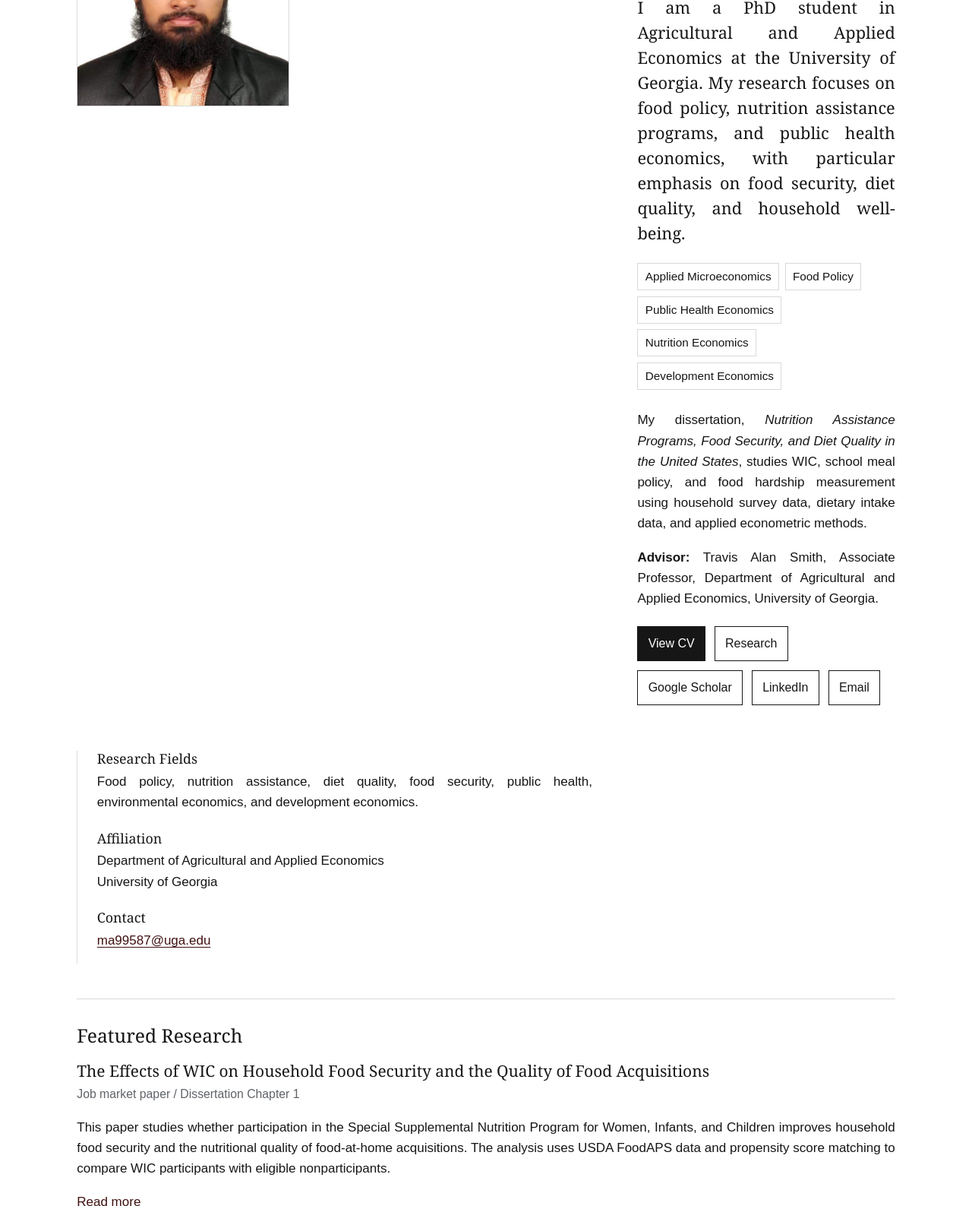
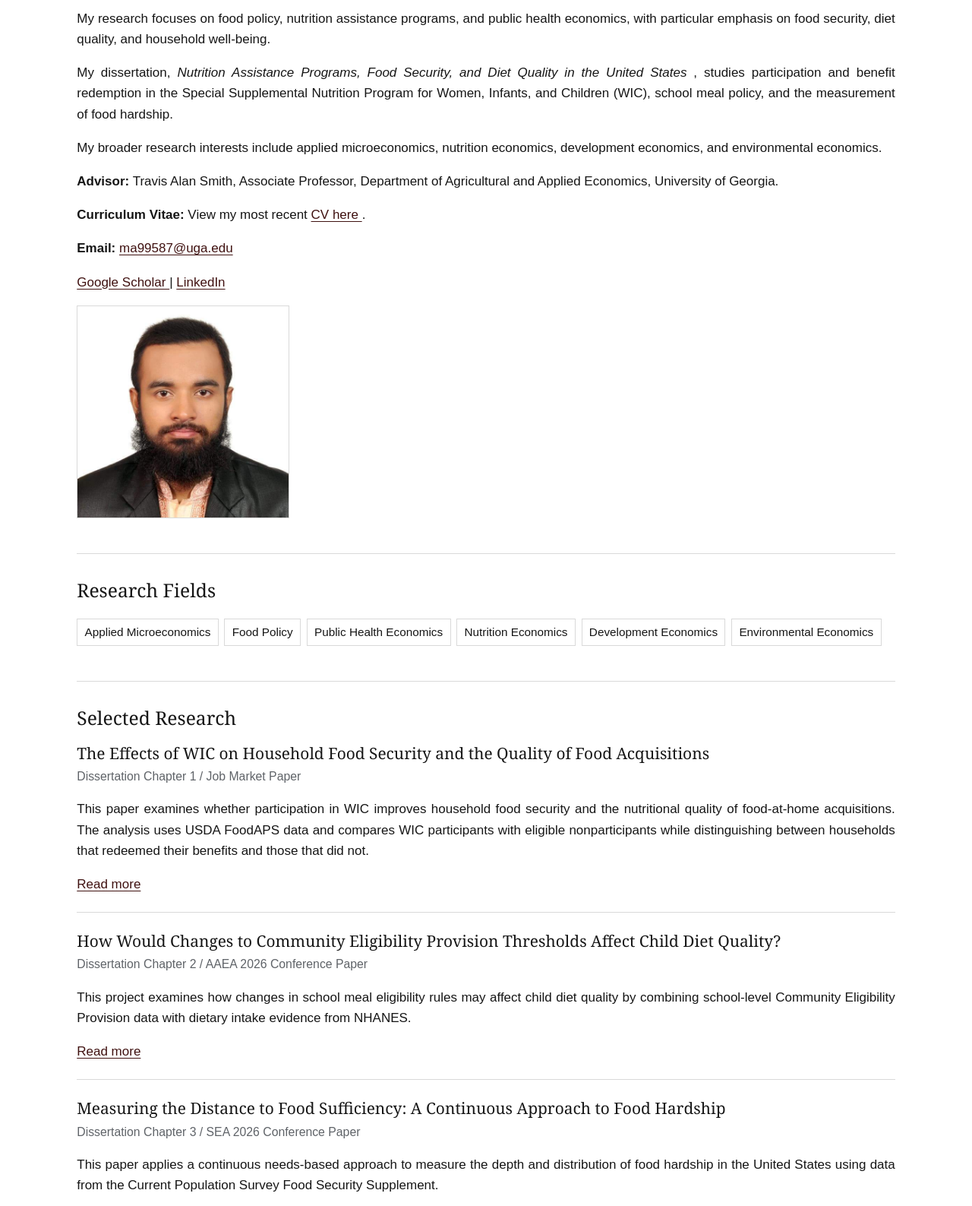
Before and after one commit to alaminhurira375-cell/alaminhurira375-cell.github.io, a plain HTML site: page index.html in a window 1280 px wide. Shown: the part 272-1859 px from the top of the page at 76% size. Drawn offline with Linux system fonts and the light colour scheme.

Commit message:
index.html

```diff
--- a/index.html
+++ b/index.html
@@ -1,160 +1,304 @@
 <!doctype html>
 <html lang="en">
+
 <head>
   <meta charset="utf-8">
   <meta name="viewport" content="width=device-width, initial-scale=1">
-  <title>Md Al Amin | PhD Student, Agricultural and Applied Economics | University of Georgia</title>
-  <meta name="description" content="Md Al Amin is a PhD student in Agricultural and Applied Economics at the University of Georgia. His research focuses on food policy, nutrition assistance, public health economics, environmental economics, and development economics.">
+
+  <title>
+    Md Al Amin | PhD Student in Agricultural and Applied Economics
+  </title>
+
+  <meta
+    name="description"
+    content="Md Al Amin is a PhD student in Agricultural and Applied Economics at the University of Georgia. His research focuses on food policy, nutrition assistance, food security, diet quality, and public health economics."
+  >
+
   <meta name="author" content="Md Al Amin">
 
   <meta property="og:title" content="Md Al Amin | Applied Economist">
-  <meta property="og:description" content="Research on food policy, nutrition assistance, diet quality, food security, public health, and applied microeconomics.">
+
+  <meta
+    property="og:description"
+    content="Research on food policy, nutrition assistance, diet quality, food security, public health, and applied microeconomics."
+  >
+
   <meta property="og:type" content="website">
 
-  <link rel="canonical" href="https://alaminhurira375-cell.github.io/">
+  <link
+    rel="canonical"
+    href="https://alaminhurira375-cell.github.io/"
+  >
+
   <link rel="stylesheet" href="styles.css">
 </head>
 
 <body>
+
   <header class="site-header">
     <div class="topbar">
-      <a class="brand" href="index.html">Md Al Amin</a>
+
+      <a class="brand" href="index.html">
+        Md Al Amin
+      </a>
+
       <nav class="nav" aria-label="Primary navigation">
         <a href="index.html" aria-current="page">Home</a>
         <a href="research.html">Research</a>
+        <a href="teaching.html">Teaching</a>
         <a href="cv.html">CV</a>
-        <a href="teaching.html">Teaching</a>
       </nav>
+
     </div>
   </header>
 
   <main class="container">
-    <section class="hero">
 
-      <div>
-  <img
-    src="headshot.jpg"
-    alt="Md Al Amin"
-    class="profile-photo">
-</div>
-      <div class="hero-text">
-        <p class="eyebrow">PhD Student in Agricultural and Applied Economics</p>
-        <h1>Md Al Amin</h1>
+    <section class="about-layout">
 
-       <p class="lead">
-  I am a PhD student in Agricultural and Applied Economics at the University of Georgia.
-  My research focuses on food policy, nutrition assistance programs, and public health economics,
-  with particular emphasis on food security, diet quality, and household well-being.
-</p>
+      <div class="about-content">
 
-        <ul class="interests" aria-label="Research fields">
-          <li>Applied Microeconomics</li>
-          <li>Food Policy</li>
-          <li>Public Health Economics</li>
-          <li>Nutrition Economics</li>
-          <li>Development Economics</li>
-        </ul>
+        <p class="eyebrow">
+          PhD Student in Agricultural and Applied Economics
+        </p>
+
+        <h1>About</h1>
 
         <p>
-          My dissertation, <em>Nutrition Assistance Programs, Food Security, and Diet Quality in the United States</em>,
-          studies WIC, school meal policy, and food hardship measurement using household survey data, dietary intake data,
-          and applied econometric methods.
+          Welcome to my website. I am a PhD student in Agricultural and
+          Applied Economics at the University of Georgia.
         </p>
 
         <p>
-  <strong>Advisor:</strong> Travis Alan Smith, Associate Professor,
-  Department of Agricultural and Applied Economics, University of Georgia.
-</p>
+          My research focuses on food policy, nutrition assistance programs,
+          and public health economics, with particular emphasis on food
+          security, diet quality, and household well-being.
+        </p>
 
-        <div class="actions" aria-label="Quick links">
-          <a class="button primary" href="cv.html">View CV</a>
-          <a class="button" href="research.html">Research</a>
-          <a class="button" href="https://scholar.google.com/citations?user=SxMycwwAAAAJ&hl=en" rel="noopener">Google Scholar</a>
-          <a class="button" href="https://www.linkedin.com/in/md-al-amin-0aa59417b/" rel="noopener">LinkedIn</a>
-          <a class="button" href="mailto:ma99587@uga.edu">Email</a>
-        </div>
+        <p>
+          My dissertation,
+          <em>
+            Nutrition Assistance Programs, Food Security, and Diet Quality
+            in the United States
+          </em>,
+          studies participation and benefit redemption in the Special
+          Supplemental Nutrition Program for Women, Infants, and Children
+          (WIC), school meal policy, and the measurement of food hardship.
+        </p>
+
+        <p>
+          My broader research interests include applied microeconomics,
+          nutrition economics, development economics, and environmental
+          economics.
+        </p>
+
+        <p>
+          <strong>Advisor:</strong>
+          Travis Alan Smith, Associate Professor, Department of Agricultural
+          and Applied Economics, University of Georgia.
+        </p>
+
+        <p>
+          <strong>Curriculum Vitae:</strong>
+          View my most recent
+          <a href="cv.pdf" target="_blank" rel="noopener noreferrer">
+            CV here
+          </a>.
+        </p>
+
+        <p>
+          <strong>Email:</strong>
+          <a href="mailto:ma99587@uga.edu">
+            ma99587@uga.edu
+          </a>
+        </p>
+
+        <p class="external-links">
+          <a
+            href="https://scholar.google.com/citations?user=SxMycwwAAAAJ&hl=en"
+            target="_blank"
+            rel="noopener noreferrer"
+          >
+            Google Scholar
+          </a>
+
+          <span aria-hidden="true"> | </span>
+
+          <a
+            href="https://www.linkedin.com/in/md-al-amin-0aa59417b/"
+            target="_blank"
+            rel="noopener noreferrer"
+          >
+            LinkedIn
+          </a>
+        </p>
+
       </div>
 
-      <aside class="profile-card" aria-label="Profile summary">
-        <h2>Research Fields</h2>
-        <p>Food policy, nutrition assistance, diet quality, food security, public health, environmental economics, and development economics.</p>
+      <aside class="about-photo" aria-label="Profile photograph">
+        <img
+          src="headshot.jpg"
+          alt="Portrait of Md Al Amin"
+          class="profile-photo"
+        >
+      </aside>
 
-        <h2>Affiliation</h2>
-        <p>Department of Agricultural and Applied Economics<br>University of Georgia</p>
-
-        <h2>Contact</h2>
-        <p><a href="mailto:ma99587@uga.edu">ma99587@uga.edu</a></p>
-      </aside>
     </section>
 
     <section class="section">
-      <h2>Featured Research</h2>
+
+      <h2>Research Fields</h2>
+
+      <ul class="interests" aria-label="Research fields">
+        <li>Applied Microeconomics</li>
+        <li>Food Policy</li>
+        <li>Public Health Economics</li>
+        <li>Nutrition Economics</li>
+        <li>Development Economics</li>
+        <li>Environmental Economics</li>
+      </ul>
+
+    </section>
+
+    <section class="section">
+
+      <h2>Selected Research</h2>
 
       <article class="paper">
-        <p class="paper-title">The Effects of WIC on Household Food Security and the Quality of Food Acquisitions</p>
-        <p class="meta">Job market paper / Dissertation Chapter 1</p>
+
+        <p class="paper-title">
+          The Effects of WIC on Household Food Security and the Quality of
+          Food Acquisitions
+        </p>
+
+        <p class="meta">
+          Dissertation Chapter 1 / Job Market Paper
+        </p>
+
         <p>
-          This paper studies whether participation in the Special Supplemental Nutrition Program for Women, Infants, and Children
-          improves household food security and the nutritional quality of food-at-home acquisitions. The analysis uses USDA FoodAPS data
-          and propensity score matching to compare WIC participants with eligible nonparticipants.
+          This paper examines whether participation in WIC improves household
+          food security and the nutritional quality of food-at-home
+          acquisitions. The analysis uses USDA FoodAPS data and compares WIC
+          participants with eligible nonparticipants while distinguishing
+          between households that redeemed their benefits and those that did
+          not.
         </p>
+
         <div class="paper-actions">
-          <a href="research.html">Read more</a>
+          <a href="research.html">
+            Read more
+          </a>
         </div>
+
       </article>
 
       <article class="paper">
-        <p class="paper-title">How Would Changes to Community Eligibility Provision Thresholds Affect Child Diet Quality?</p>
-        <p class="meta">Working paper / AAEA 2026 accepted conference paper</p>
+
+        <p class="paper-title">
+          How Would Changes to Community Eligibility Provision Thresholds
+          Affect Child Diet Quality?
+        </p>
+
+        <p class="meta">
+          Dissertation Chapter 2 / AAEA 2026 Conference Paper
+        </p>
+
         <p>
-          This project examines how changes in school meal eligibility rules may affect child diet quality by linking school-level
-          CEP policy variation with dietary intake evidence from NHANES.
+          This project examines how changes in school meal eligibility rules
+          may affect child diet quality by combining school-level Community
+          Eligibility Provision data with dietary intake evidence from
+          NHANES.
         </p>
+
         <div class="paper-actions">
-          <a href="research.html">Read more</a>
+          <a href="research.html">
+            Read more
+          </a>
         </div>
+
       </article>
+
+      <article class="paper">
+
+        <p class="paper-title">
+          Measuring the Distance to Food Sufficiency: A Continuous Approach
+          to Food Hardship
+        </p>
+
+        <p class="meta">
+          Dissertation Chapter 3 / SEA 2026 Conference Paper
+        </p>
+
+        <p>
+          This paper applies a continuous needs-based approach to measure the
+          depth and distribution of food hardship in the United States using
+          data from the Current Population Survey Food Security Supplement.
+        </p>
+
+        <div class="paper-actions">
+          <a href="research.html">
+            Read more
+          </a>
+        </div>
+
+      </article>
+
     </section>
 
     <section class="section">
-  <h2>News</h2>
 
-  <ul class="list-plain">
-    <li><strong>2026.</strong> AAEA accepted conference paper on CEP thresholds and child diet quality.</li>
-    <li><strong>2026.</strong> Received AAEA Travel Grant Award.</li>
-    <li><strong>2025.</strong> Presented WIC research at the AAEA &amp; WAEA Annual Meeting.</li>
-    <li><strong>2025.</strong> Received AAEA Travel Grant Award.</li>
-  </ul>
-</section>
+      <h2>Recent News</h2>
 
-    <section class="section">
-  <h2>Research Snapshot</h2>
+      <ul class="list-plain">
 
-  <div class="metrics">
-    <div class="metric">
-      <strong>5+</strong>
-      Peer-Reviewed Publications
-    </div>
+        <li>
+          <strong>2026.</strong>
+          Published “Does the Informal Economy Undermine Political Stability?
+          Empirical Evidence from Global Perspectives” in
+          <em>Economic Governance</em>.
+        </li>
 
-    <div class="metric">
-      <strong>2</strong>
-      AAEA Presentations
-    </div>
+        <li>
+          <strong>2026.</strong>
+          Paper on Community Eligibility Provision thresholds and child diet
+          quality accepted for presentation at the AAEA Annual Meeting.
+        </li>
 
-    <div class="metric">
-      <strong>3</strong>
-      Dissertation Papers
-    </div>
-  </div>
-</section>
+        <li>
+          <strong>2026.</strong>
+          Paper on continuous food-hardship measurement accepted for
+          presentation at the Southern Economic Association Annual Meeting.
+        </li>
+
+        <li>
+          <strong>2026.</strong>
+          Received the J. Mark and Judy Mobley Graduate Fellowship.
+        </li>
+
+        <li>
+          <strong>2025.</strong>
+          Presented research on WIC and diet quality at the AAEA and WAEA
+          Joint Annual Meeting.
+        </li>
+
+      </ul>
+
+    </section>
 
   </main>
 
   <footer class="site-footer">
+
     <div class="footer-inner">
       <span>&copy; 2026 Md Al Amin</span>
-      <span>University of Georgia | Agricultural and Applied Economics</span>
+
+      <span>
+        University of Georgia | Agricultural and Applied Economics
+      </span>
     </div>
+
   </footer>
+
 </body>
+
 </html>
```
